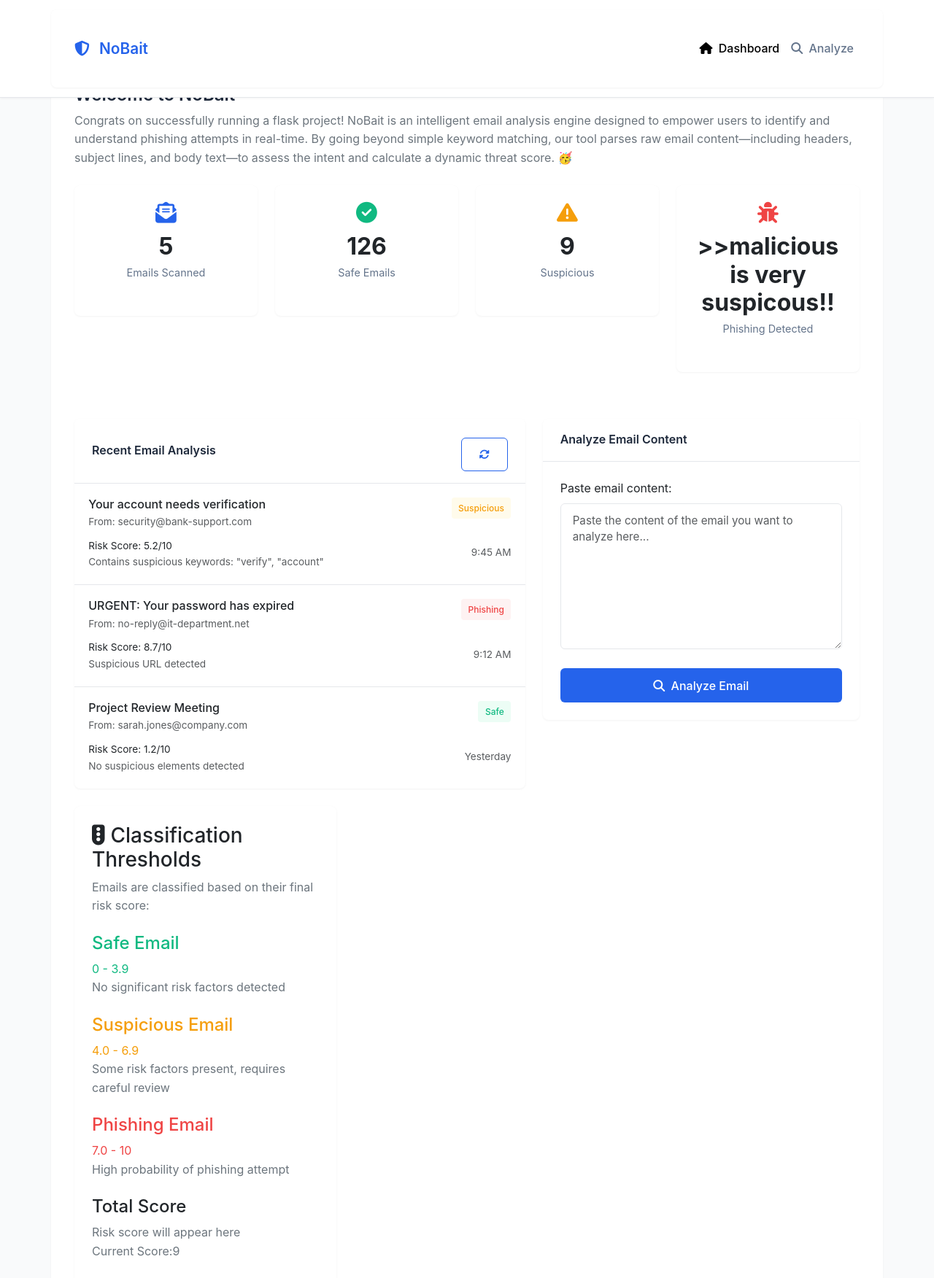
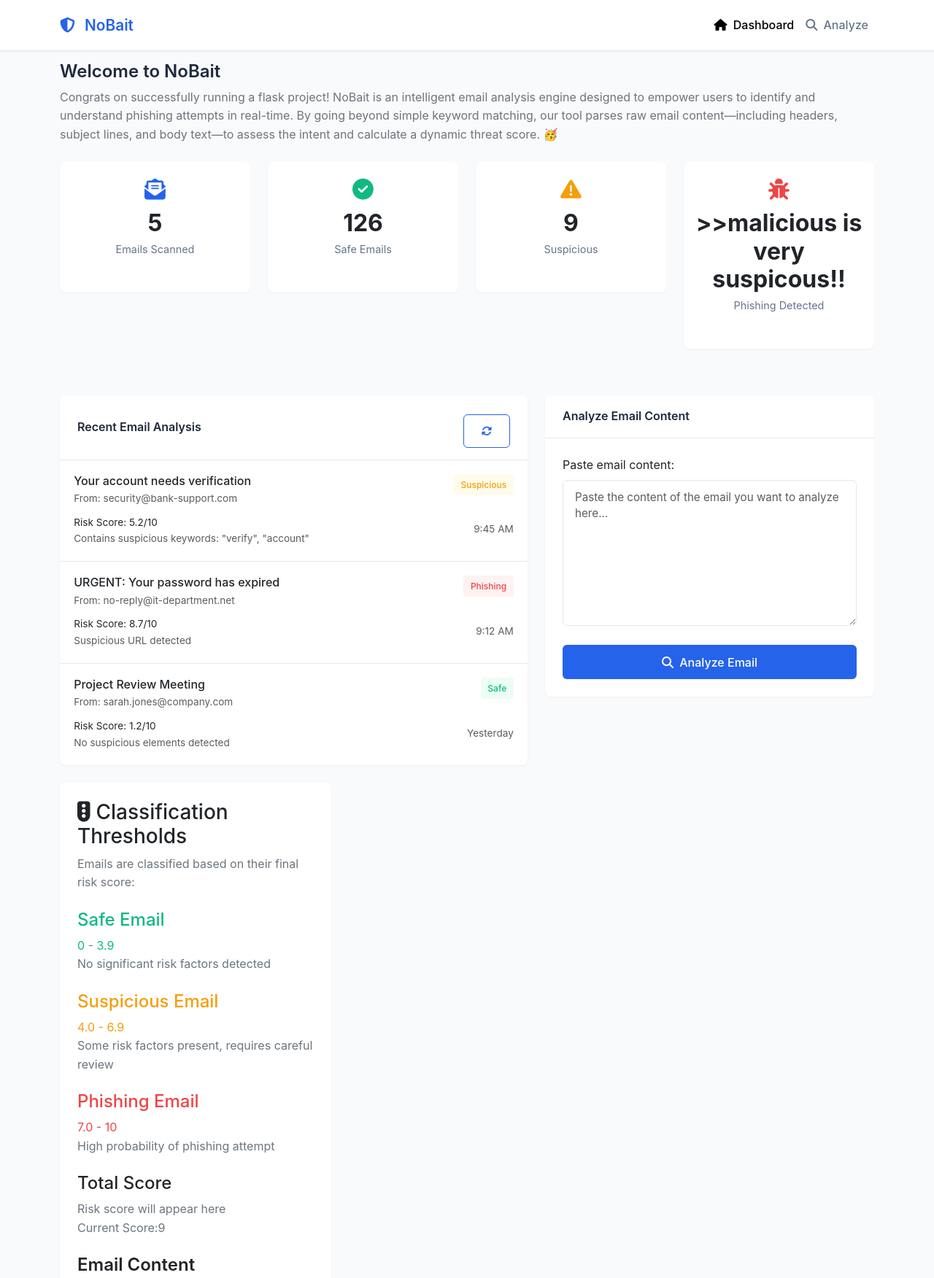
Before and after one commit to angi1228/P9-1_noBait, a Flask app: page / in a window 1280 px wide. Shown: the top 1752 px of the page at 73% size. Run offline with Flask 3, Linux system fonts and the light colour scheme.

Commit message:
update styles

```diff
--- a/static/styles.css
+++ b/static/styles.css
@@ -269,12 +269,12 @@
 
 
 /* this css is for upload email content*/
- .container {
+ /* .container {
      background: white;
      border-radius: 8px;
      padding: 2rem;
      box-shadow: 0 1px 3px rgba(0, 0, 0, 0.05);
- }
+ } */
 
  h1 {
      font-weight: 600;
```
